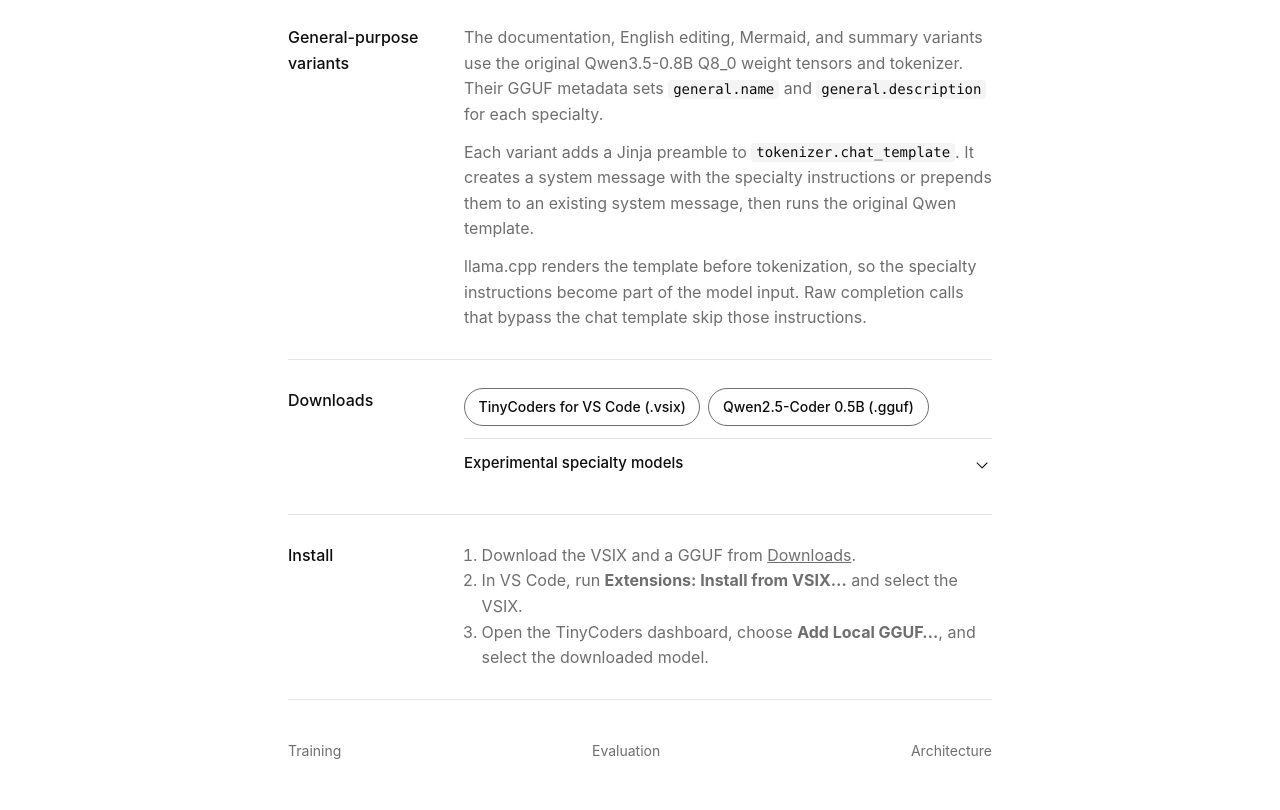
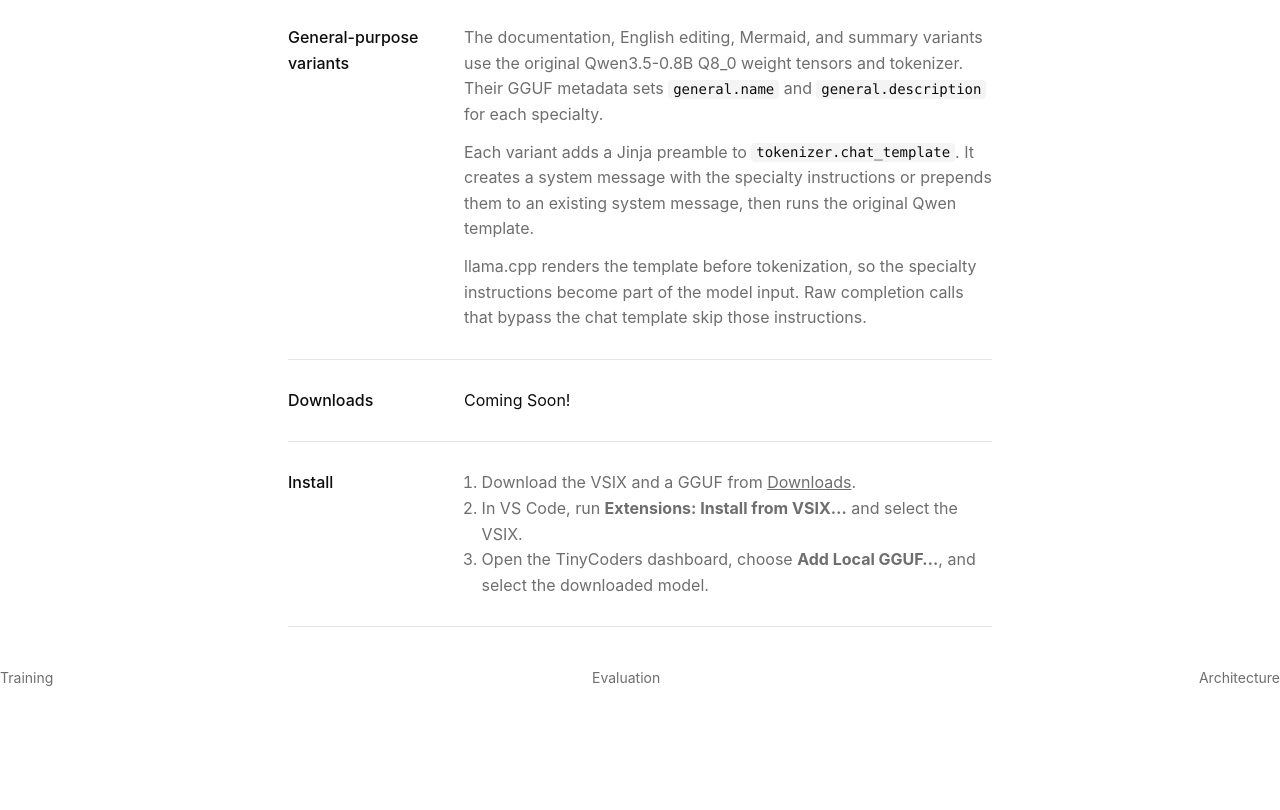
Before and after one commit to somalip/tessera, a plain HTML site: page index.html in a window 1280 px wide. Shown: the part 979-1789 px from the top of the page. After the commit the page ends 1717 px from the top, so only its background shows below. Drawn offline with Linux system fonts and the light colour scheme; a web font is replaced by a local one.

Commit message:
website update

```diff
--- a/index.html
+++ b/index.html
@@ -179,7 +179,7 @@
         </section>
         <section class="row" id="downloads" aria-labelledby="downloads-heading">
           <h2 id="downloads-heading">Downloads</h2>
-          <div>
+          <!-- <div>
             <div class="download-primary">
               <a class="download-button" href="https://github.com/somalip/tessera/releases/download/tinycoders-downloads-v1/tinycoders.vsix">TinyCoders for VS Code (.vsix)</a>
               <a class="download-button" href="https://huggingface.co/Qwen/Qwen2.5-Coder-0.5B-Instruct-GGUF/resolve/main/qwen2.5-coder-0.5b-instruct-q4_k_m.gguf?download=true" aria-label="Download Qwen2.5-Coder 0.5B Instruct Q4_K_M GGUF weights">Qwen2.5-Coder 0.5B (.gguf)</a>
@@ -216,8 +216,8 @@
                     <a class="download-button" href="https://github.com/somalip/tessera/releases/download/tinycoders-downloads-v1/summaries-tiny.tcm" aria-label="Download Summaries TCM package">TCM</a>
                   </div>
                 </li>
-              </ul>
-              <a class="download-license" href="https://github.com/somalip/tessera/releases/download/tinycoders-downloads-v1/LICENSE">Model license</a>
+              </ul> -->
+              <a>Coming Soon!</a>
             </details>
           </div>
         </section>
```
